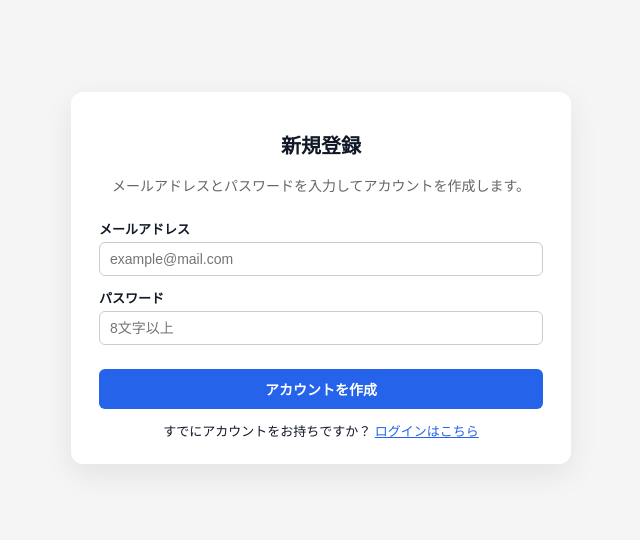
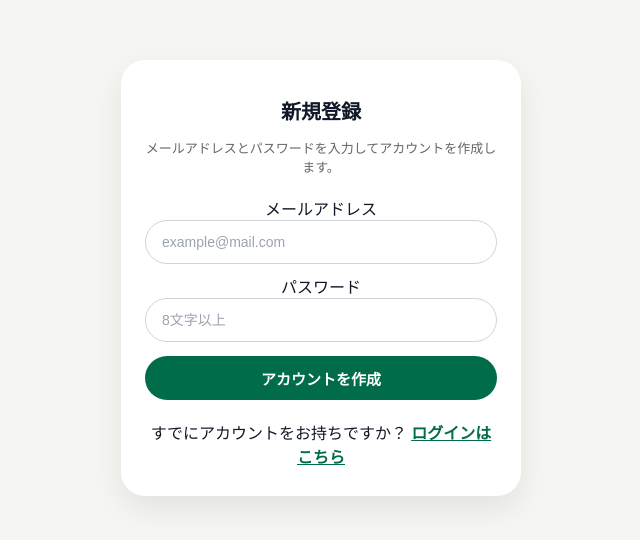
Before and after one commit to Feng30442/FitFeast, a Next.js app in the folder frontend/: page /auth/signup in a window 1280 px wide. Shown: the part 122-662 px from the top of the page, without its empty margins (319-959 px from the left). Built offline with nearby package versions, Linux system fonts and the light colour scheme.

Commit message:
auth認証ページcssの修正

```diff
--- a/frontend/src/app/auth/auth.module.css
+++ b/frontend/src/app/auth/auth.module.css
@@ -1,97 +1,141 @@
 /* src/app/auth/auth.module.css */
 
+/* 画面全体 */
 .wrapper {
   min-height: 100vh;
   display: flex;
   align-items: center;
   justify-content: center;
-  background: #f5f5f5;
+  background: #f5f5f2;
   padding: 16px;
 }
 
+/* 真ん中のカード */
 .card {
   width: 100%;
-  max-width: 500px;
+  max-width: 400px;
   background: #ffffff;
-  border-radius: 12px;
-  box-shadow: 0 10px 30px rgba(0, 0, 0, 0.08);
-  padding: 24px 28px;
+  border-radius: 24px;
+  padding: 32px 24px 28px;
+  box-shadow: 0 12px 30px rgba(0, 0, 0, 0.08);
+  text-align: center;
   box-sizing: border-box;
 }
 
+/* 丸いロゴ部分 */
+.logoCircle {
+  width: 64px;
+  height: 64px;
+  border-radius: 999px;
+  background-color: #006c49;
+  display: flex;
+  align-items: center;
+  justify-content: center;
+  margin: 0 auto 12px;
+}
+
+.logoLeaf {
+  font-size: 28px;
+}
+
+/* アプリ名 */
+.appName {
+  font-size: 20px;
+  font-weight: 700;
+  color: #006c49;
+  letter-spacing: 0.08em;
+  margin-bottom: 12px;
+}
+
+/* 「ログイン」「新規登録」タイトル */
 .title {
   font-size: 20px;
   font-weight: 700;
-  margin-bottom: 16px;
-  text-align: center;
+  margin: 4px 0;
 }
 
+/* 説明テキスト */
 .description {
-  font-size: 14px;
+  font-size: 13px;
   color: #666666;
-  margin-bottom: 24px;
-  text-align: center;
+  margin-bottom: 20px;
 }
 
+/* フォーム */
 .form {
   display: flex;
   flex-direction: column;
-  gap: 12px;
+  gap: 10px;
+  margin-bottom: 20px;
 }
 
-.label {
-  font-size: 13px;
-  font-weight: 600;
-  margin-bottom: 4px;
+/* 共通インプット */
+.input {
+  width: 100%;
+  height: 44px;
+  border-radius: 999px;
+  border: 1px solid #d1d5db;
+  padding: 0 16px;
+  font-size: 14px;
+  box-sizing: border-box;
+  background-color: #ffffff;
 }
 
-.input {
-  width: 100%;
-  padding: 8px 10px;
-  border-radius: 6px;
-  border: 1px solid #cccccc;
-  font-size: 14px;
-  box-sizing: border-box;
+.input::placeholder {
+  color: #9ca3af;
 }
 
-.input:focus {
-  outline: none;
-  border-color: #2563eb;
-  box-shadow: 0 0 0 1px rgba(37, 99, 235, 0.2);
+/* パスワード右側の「6文字以上」表示用 */
+.passwordWrapper {
+  position: relative;
 }
 
+.passwordHint {
+  position: absolute;
+  right: 16px;
+  top: 50%;
+  transform: translateY(-50%);
+  font-size: 11px;
+  color: #9ca3af;
+  pointer-events: none;
+}
+
+/* メインボタン */
 .button {
-  margin-top: 12px;
+  margin-top: 4px;
   width: 100%;
-  padding: 10px;
-  border-radius: 6px;
+  height: 44px;
+  border-radius: 999px;
   border: none;
-  background: #2563eb;
+  background-color: #006c49;
   color: #ffffff;
-  font-size: 14px;
+  font-size: 15px;
   font-weight: 600;
   cursor: pointer;
 }
 
-.button:disabled {
-  opacity: 0.6;
-  cursor: default;
+.button:hover {
+  background-color: #00533a;
 }
 
+/* メッセージ */
 .message {
-  margin-top: 8px;
-  font-size: 13px;
+  margin-top: 4px;
+  font-size: 12px;
   color: #ef4444;
 }
 
-.linkRow {
-  margin-top: 12px;
-  font-size: 13px;
-  text-align: center;
+/* 下のテキスト */
+.footerText {
+  font-size: 12px;
+  color: #333333;
+  line-height: 1.6;
 }
 
+/* 新規登録 / ログインリンク */
 .link {
-  color: #2563eb;
+  color: #006c49;
+  font-weight: 600;
+  cursor: pointer;
   text-decoration: underline;
-  cursor: pointer;
 }
```
